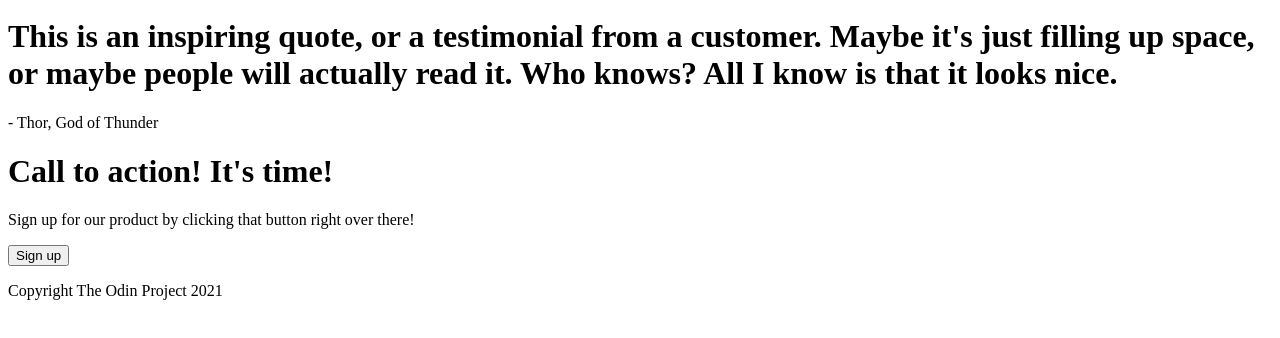
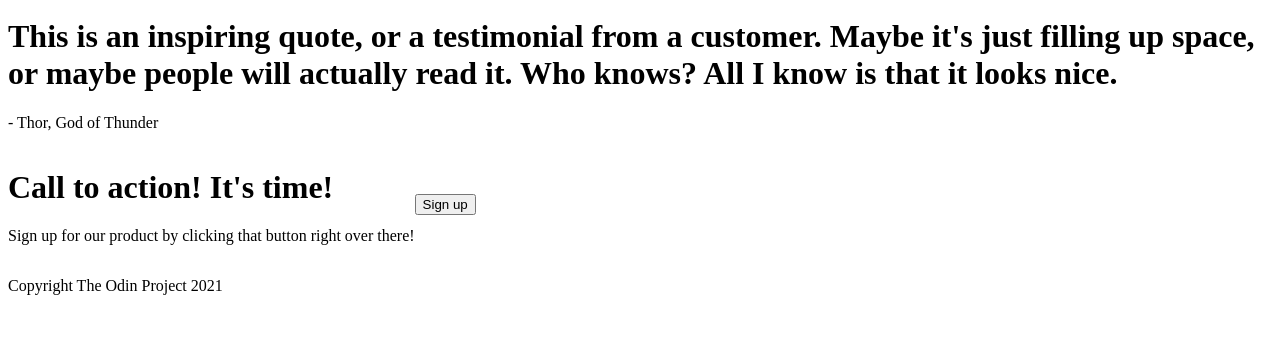
Before and after one commit to Silmunia/odin-landing-page, a plain HTML site: page index.html in a window 1280 px wide. Shown: the part 410-748 px from the top of the page. Drawn offline with Linux system fonts and the light colour scheme.

Commit message:
Add basic call to action layout

```diff
--- a/index.html
+++ b/index.html
@@ -54,8 +54,10 @@
         </div>
 
         <div class="action">
-            <h1>Call to action! It's time!</h1>
-            <p>Sign up for our product by clicking that button right over there!</p>
+            <div class="action-text">
+                <h1>Call to action! It's time!</h1>
+                <p>Sign up for our product by clicking that button right over there!</p>
+            </div>
             <button>Sign up</button>
         </div>
 
--- a/style.css
+++ b/style.css
@@ -30,3 +30,8 @@ ul {
     width: 200px;
     text-align: center;
 }
+
+.action {
+    display: flex;
+    align-items: center;
+}
```
